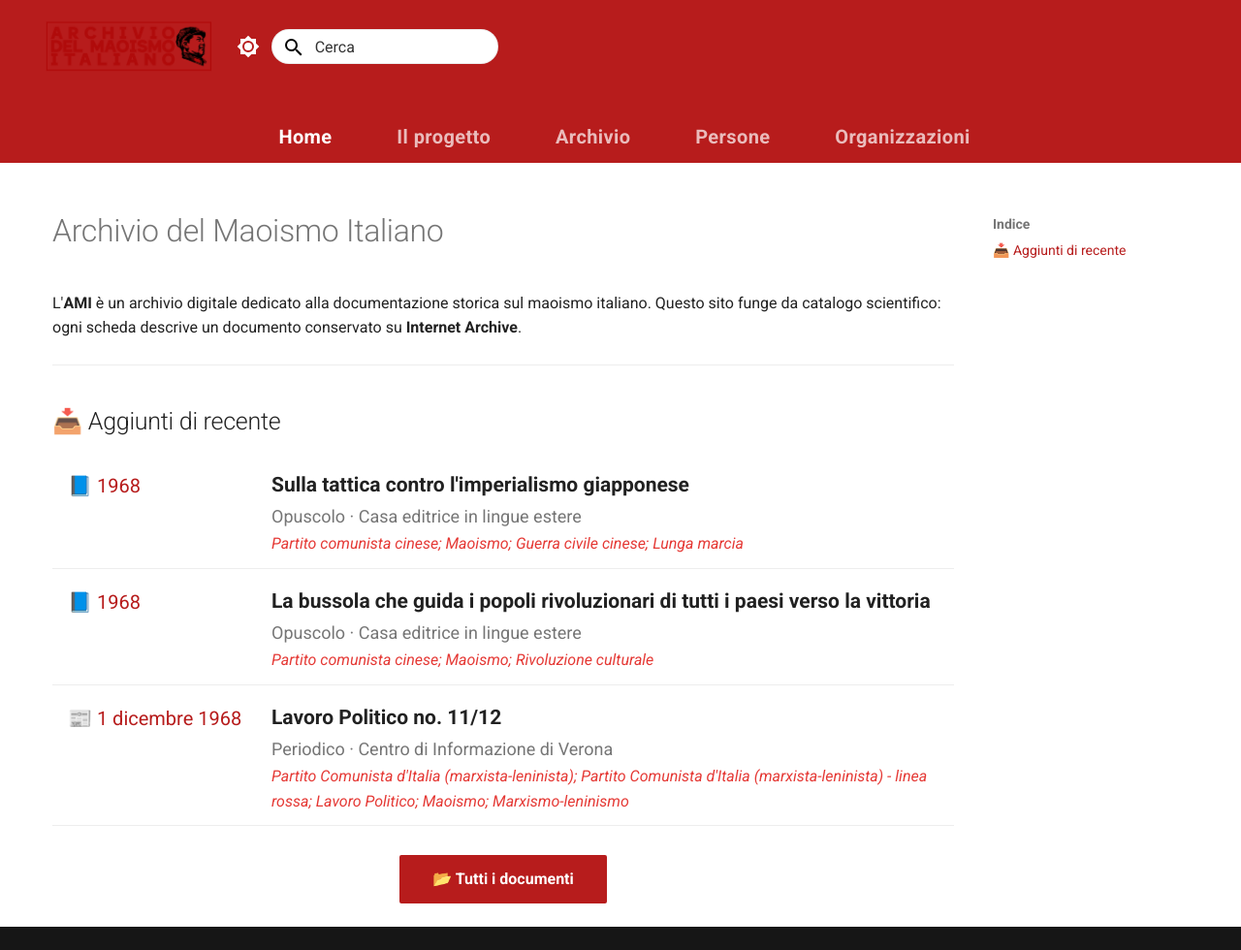
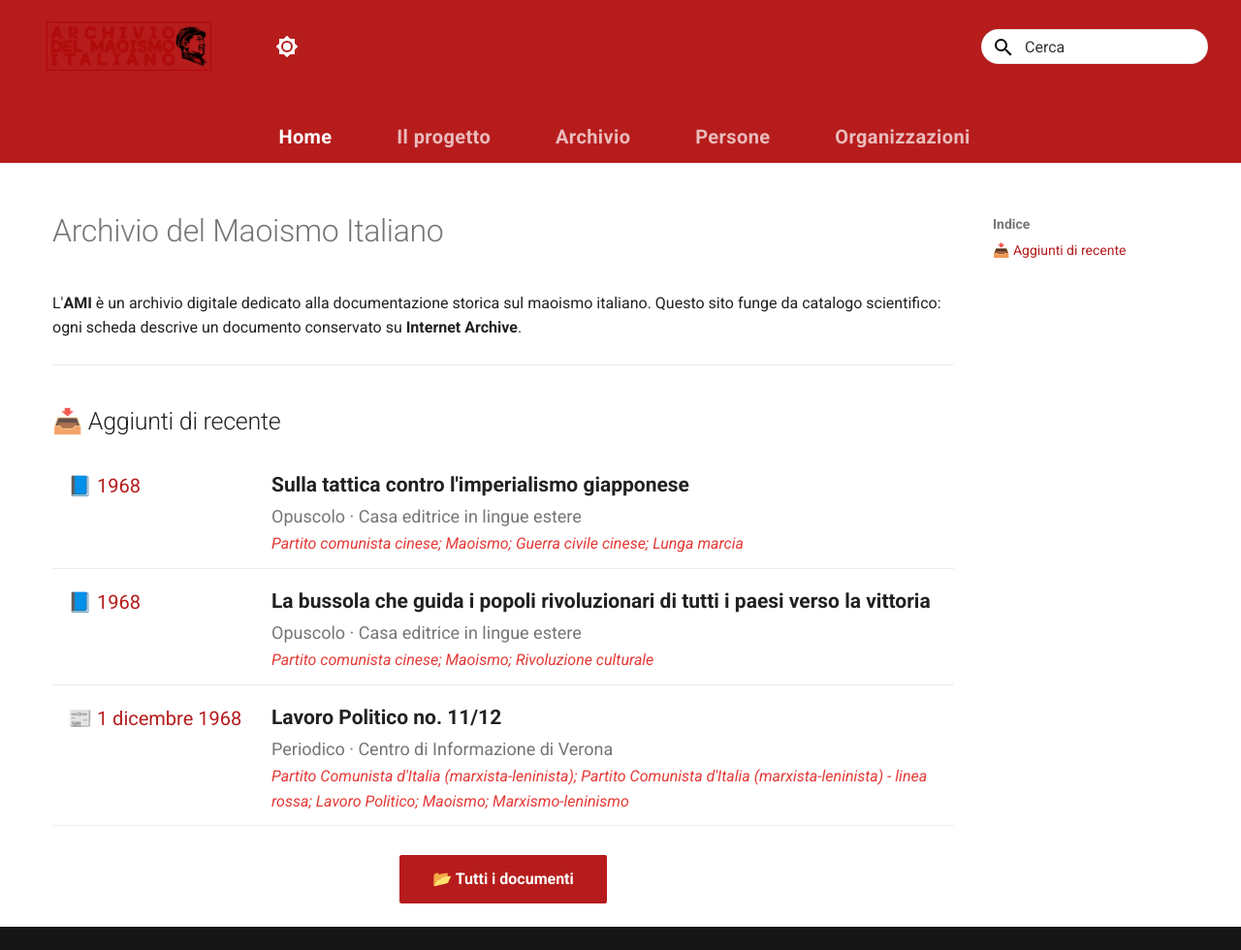
Before and after one commit to AMI-AIM/archivio-maoismo-italiano, an MkDocs documentation site: the page built from docs/index.md, in a window 1280 px wide and 980 px high. Shown: the whole window at 97% size. Built offline with MkDocs 1.6.1 and Material for MkDocs 9.7.7, drawn with Linux system fonts in a browser that asks for light colours.

```diff
--- a/docs/stylesheets/extra.css
+++ b/docs/stylesheets/extra.css
@@ -10,7 +10,26 @@
 }
 
 /* ============================================================
-   2. HEADER ROSSO
+   2. FORZA LAYOUT: LOGO A SINISTRA, RICERCA E TOGGLE A DESTRA
+   ============================================================ */
+.md-header__inner {
+    display: flex !important;
+    align-items: center;
+    justify-content: space-between !important;
+    gap: 1.5rem;
+}
+
+.md-search {
+    margin-left: auto !important;
+}
+
+.md-header__option {
+    flex-shrink: 0;
+    margin-left: 0.5rem;
+}
+
+/* ============================================================
+   3. HEADER ROSSO
    ============================================================ */
 [data-md-color-primary="red"] {
     --md-primary-fg-color: #b71c1c;
@@ -19,7 +38,7 @@
 }
 
 /* ============================================================
-   3. HEADER PIÙ GRANDE
+   4. HEADER PIÙ GRANDE
    ============================================================ */
 .md-header {
     min-height: 80px !important;
@@ -31,7 +50,7 @@
 }
 
 /* ============================================================
-   4. LOGO PIÙ GRANDE
+   5. LOGO PIÙ GRANDE
    ============================================================ */
 .md-header__button.md-logo img {
     height: 55px !important;
@@ -41,7 +60,7 @@
 }
 
 /* ============================================================
-   5. TABS EQUIDISTANTI CON PIÙ DISTANZA DAL BORDO INFERIORE
+   6. TABS EQUIDISTANTI CON PIÙ DISTANZA DAL BORDO INFERIORE
    ============================================================ */
 .md-tabs {
     display: flex !important;
@@ -67,14 +86,14 @@
 }
 
 /* ============================================================
-   6. LENTE DI INGRANDIMENTO NERA
+   7. LENTE DI INGRANDIMENTO NERA
    ============================================================ */
 .md-search__icon svg {
     fill: #000000 !important;
 }
 
 /* ============================================================
-   7. BARRA DI RICERCA ARROTONDATA
+   8. BARRA DI RICERCA ARROTONDATA
    ============================================================ */
 .md-search__form {
     border-radius: 24px !important;
@@ -89,7 +108,7 @@
 }
 
 /* ============================================================
-   8. PLACEHOLDER "cerca" IN NERO
+   9. PLACEHOLDER "cerca" IN NERO
    ============================================================ */
 .md-search__input::placeholder {
     color: #000000 !important;
@@ -97,7 +116,7 @@
 }
 
 /* ============================================================
-   9. SIDEBAR NASCOSTA
+   10. SIDEBAR NASCOSTA
    ============================================================ */
 .md-sidebar--primary {
     display: none !important;
@@ -107,7 +126,7 @@
 }
 
 /* ============================================================
-   10. RESPONSIVE
+   11. RESPONSIVE
    ============================================================ */
 @media (max-width: 768px) {
     .md-header {
@@ -116,10 +135,20 @@
     }
     .md-header__inner {
         min-height: 60px !important;
+        flex-wrap: wrap !important;
+        gap: 0.5rem !important;
     }
     .md-header__button.md-logo img {
         height: 38px !important;
         max-width: 150px;
+    }
+    .md-search {
+        margin-left: 0 !important;
+        flex: 1;
+        min-width: 150px;
+    }
+    .md-header__option {
+        margin-left: 0 !important;
     }
     .md-tabs {
         padding: 0.2rem 0.8rem 0.6rem 0.8rem !important;
```
